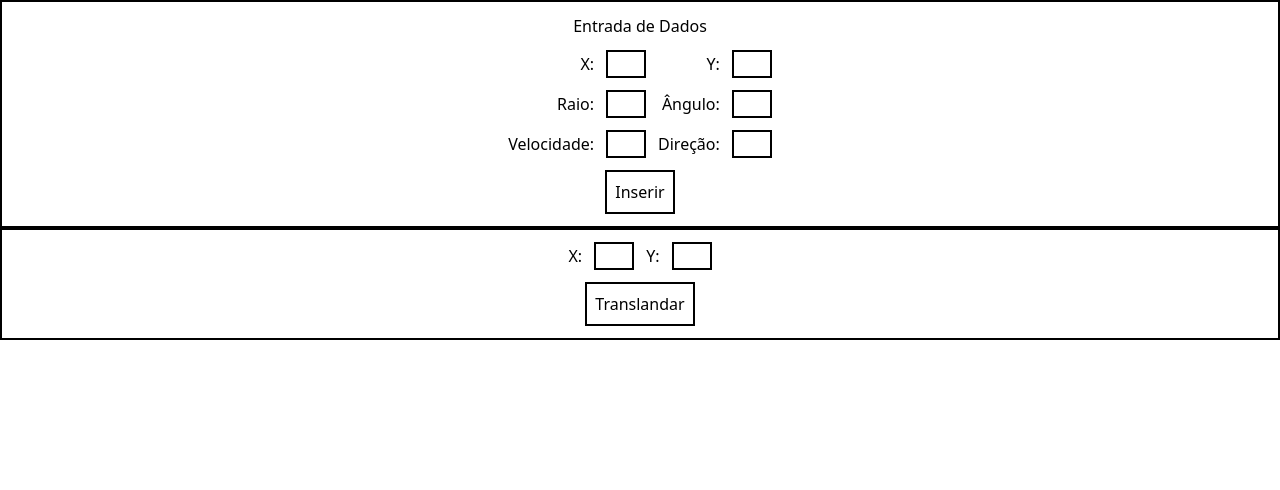
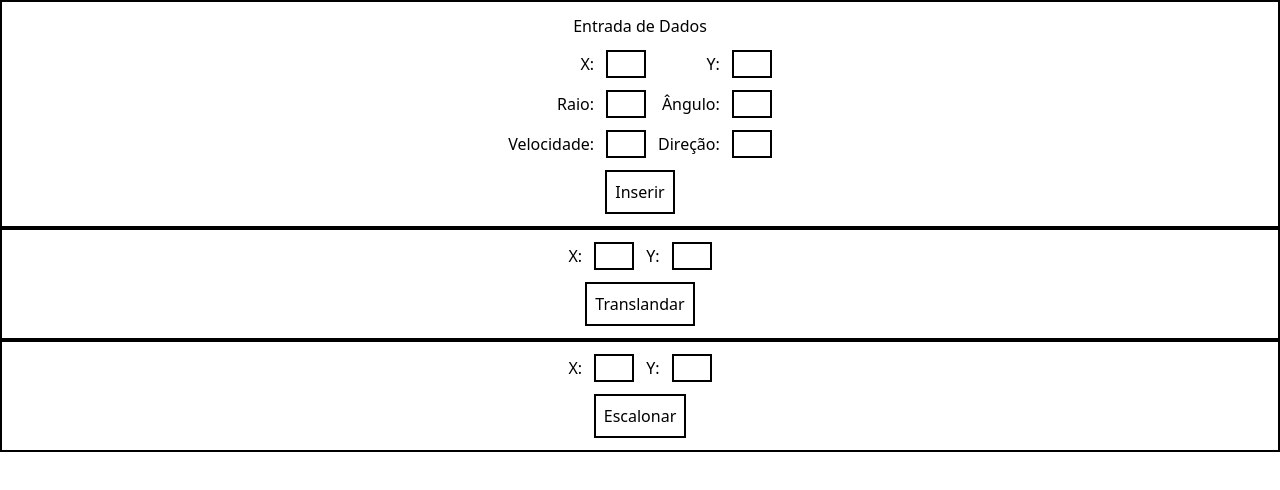
Before and after one commit to LucasSeraf1m/Radar-Avioes, an Angular app in the folder radar-avioes/: page / in a window 1280 px wide. Shown: the top 490 px of the page. Built offline with nearby package versions, Linux system fonts and the light colour scheme.

Commit message:
cria componente funcao escalonar

```diff
--- a/radar-avioes/src/app/app.component.html
+++ b/radar-avioes/src/app/app.component.html
@@ -1,4 +1,5 @@
 <div>
   <app-entrada-de-dados class="w-1/5"></app-entrada-de-dados>
   <app-funcao-translandar></app-funcao-translandar>
+  <app-funcao-escalonar></app-funcao-escalonar>
 </div>
--- a/radar-avioes/src/app/app.module.ts
+++ b/radar-avioes/src/app/app.module.ts
@@ -5,12 +5,14 @@
 import { AppComponent } from './app.component';
 import { EntradaDeDadosComponent } from './entrada-de-dados/entrada-de-dados.component';
 import { FuncaoTranslandarComponent } from './funcao-translandar/funcao-translandar.component';
+import { FuncaoEscalonarComponent } from './funcao-escalonar/funcao-escalonar.component';
 
 @NgModule({
   declarations: [
     AppComponent,
     EntradaDeDadosComponent,
-    FuncaoTranslandarComponent
+    FuncaoTranslandarComponent,
+    FuncaoEscalonarComponent
   ],
   imports: [
     BrowserModule,
--- /dev/null
+++ b/radar-avioes/src/app/funcao-escalonar/funcao-escalonar.component.html
@@ -0,0 +1,15 @@
+<div class="flex flex-col items-center border-2 border-black gap-3 p-3">
+  <div class="flex gap-3">
+    <div>
+      <label class="mr-3">X:</label>
+      <input class="w-10 border-2 border-black" type="number">
+    </div>
+
+    <div>
+      <label class="mr-3">Y:</label>
+      <input class="w-10 border-2 border-black" type="number">
+    </div>
+  </div>
+
+  <button class="border-2 border-black p-2">Escalonar</button>
+</div>
```
Also changed, not shown: radar-avioes/src/app/funcao-escalonar/funcao-escalonar.component.ts (added, +10 -0 lines), radar-avioes/src/app/funcao-escalonar/funcao-escalonar.component.css (added), 1 other file (tests, documents, lock files or other folders).
